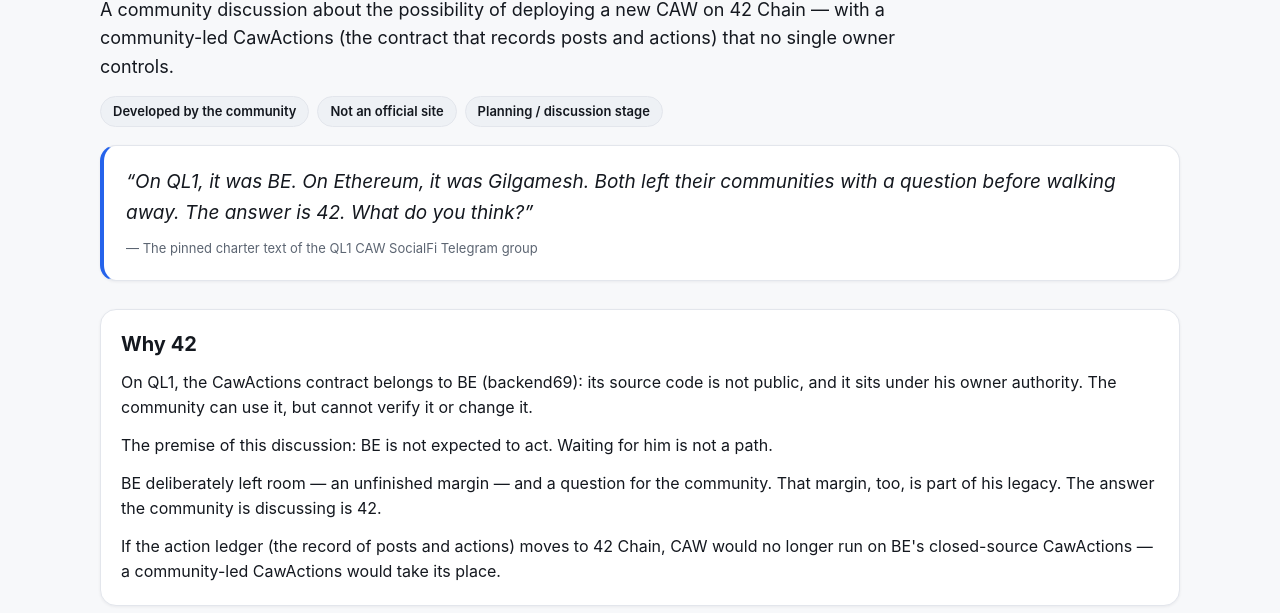
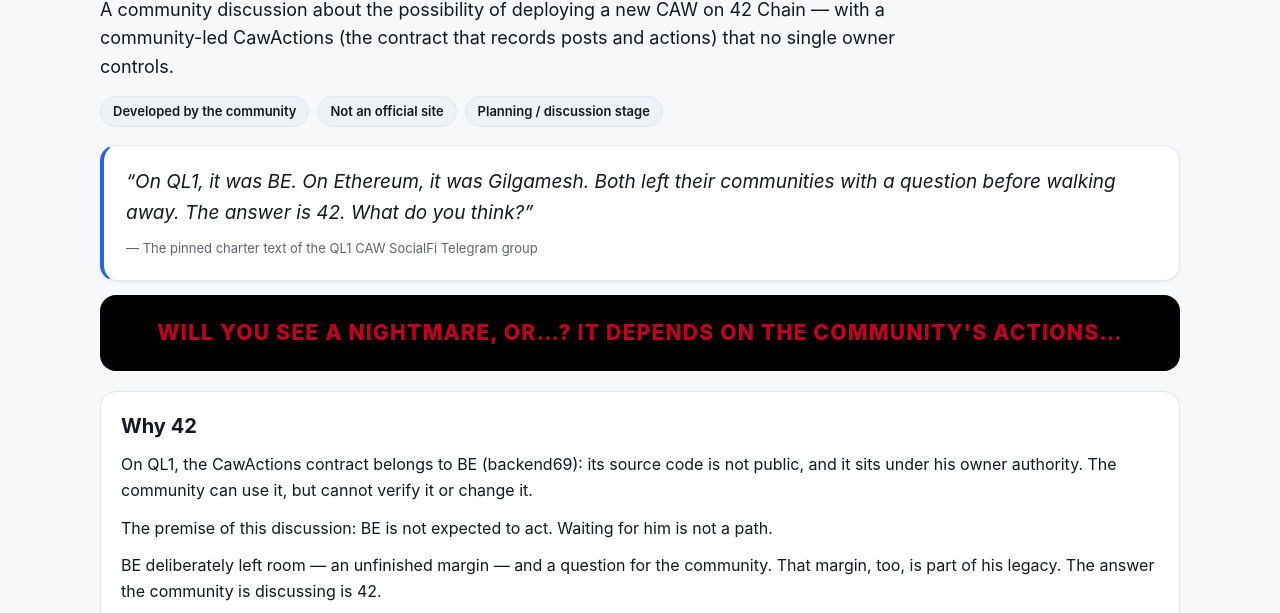
Before and after one commit to QL1-Infinite42-Guppy-Histoire/caw-on-42, a plain HTML site: page index.html in a window 1280 px wide. Shown: the part 153-766 px from the top of the page. Drawn offline with Linux system fonts and the light colour scheme.

Commit message:
Add blood-red nightmare line under the hero charter quote (EN/JP, fixed English wording)

```diff
--- a/index.html
+++ b/index.html
@@ -60,6 +60,12 @@
   }
   blockquote.charter footer { max-width:none; padding:0; margin-top:10px;
     font-size:13px; color:var(--muted); font-style:normal; }
+  .nightmare {
+    margin:14px 0 8px; padding:22px; background:#000; border-radius:16px;
+    text-align:center; color:#c00020; font-size:21px; font-weight:800;
+    letter-spacing:.06em; line-height:1.55;
+  }
+  @media (max-width:640px) { .nightmare { font-size:18px; padding:18px 14px; } }
   section.card {
     background:var(--card); border:1px solid var(--line); border-radius:16px;
     padding:20px; margin:16px 0; box-shadow:var(--shadow);
@@ -134,6 +140,7 @@
       before walking away. The answer is 42. What do you think?”
       <footer>— The pinned charter text of the QL1 CAW SocialFi Telegram group</footer>
     </blockquote>
+    <p class="nightmare">WILL YOU SEE A NIGHTMARE, OR…? IT DEPENDS ON THE COMMUNITY'S ACTIONS…</p>
   </div>
 
   <section class="card">
@@ -242,6 +249,7 @@
       答えは 42。あなたはどう思う？」
       <footer>— QL1 CAW SocialFi Telegram グループにピン留めされた綱領文</footer>
     </blockquote>
+    <p class="nightmare">WILL YOU SEE A NIGHTMARE, OR…? IT DEPENDS ON THE COMMUNITY'S ACTIONS…</p>
   </div>
 
   <section class="card">
```
